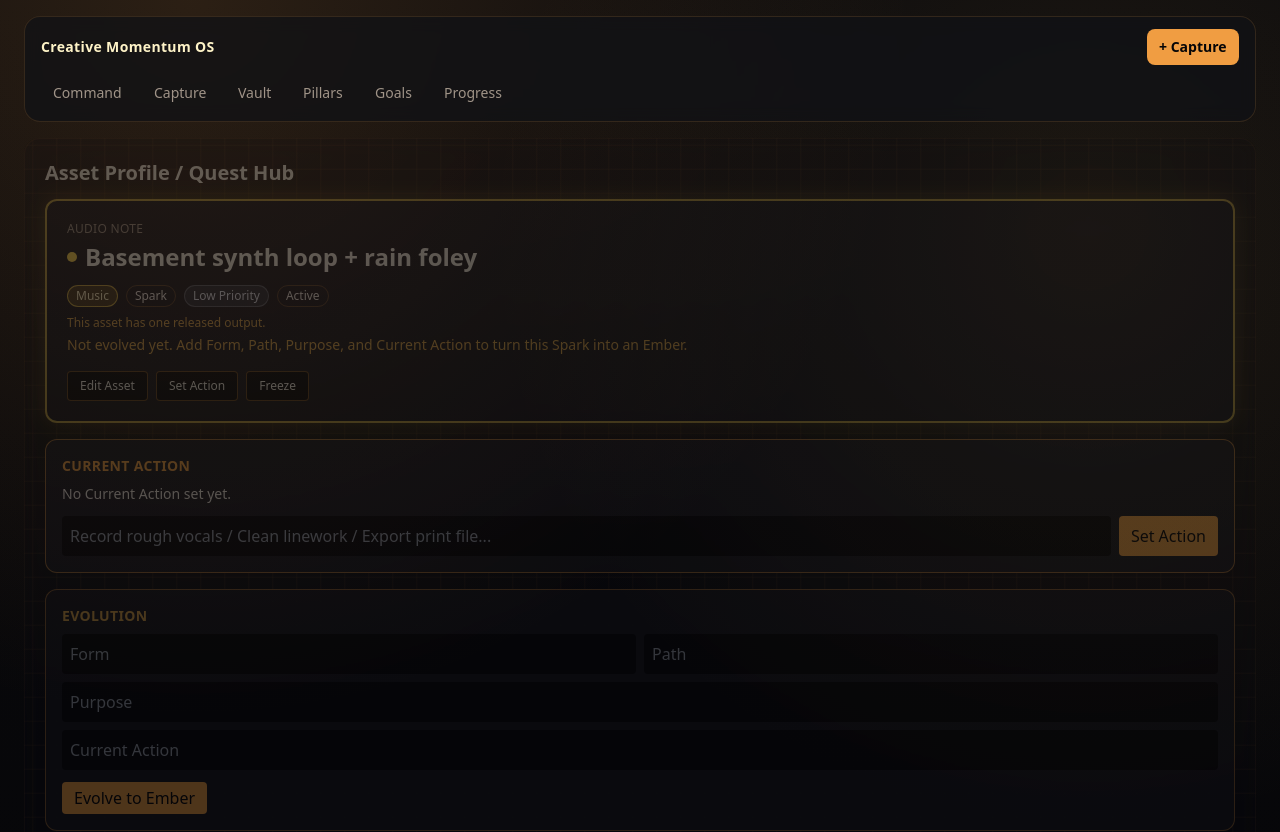
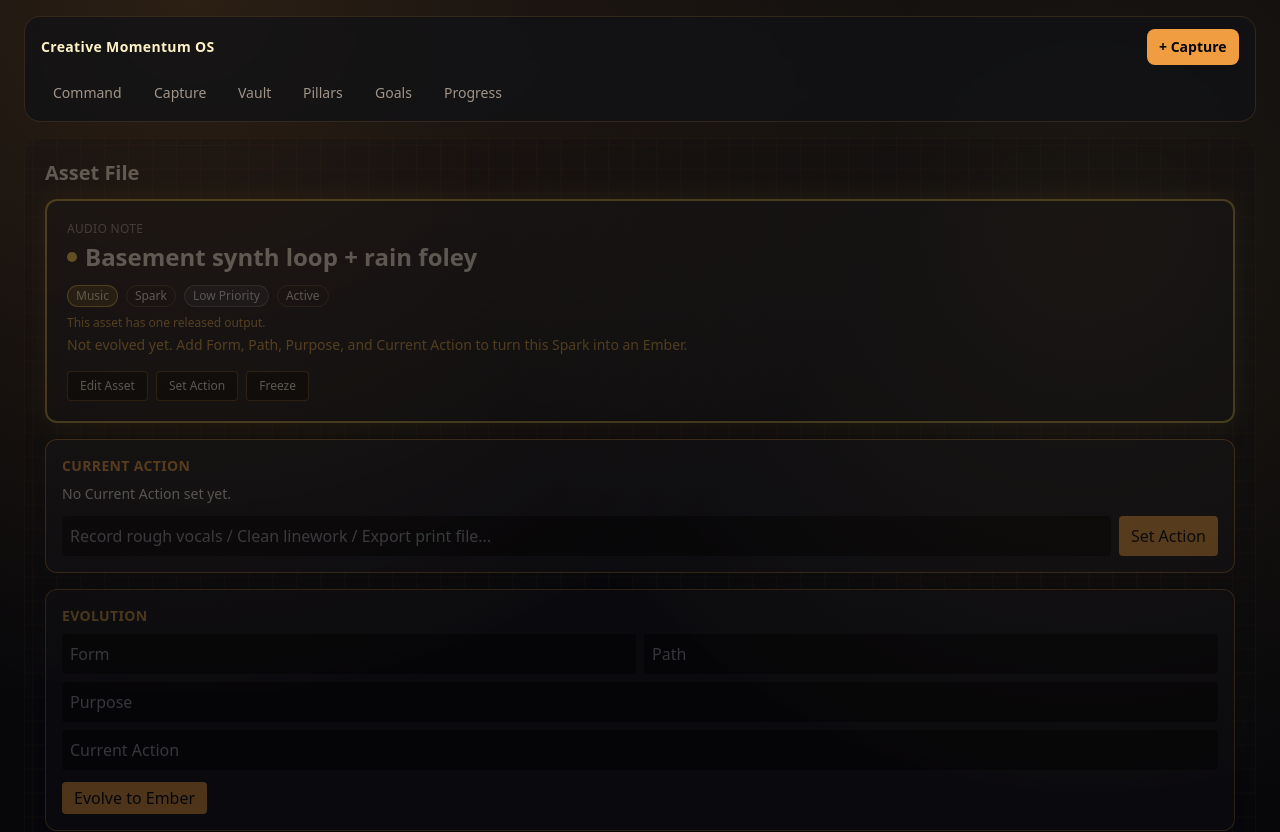
Before and after one commit to chongcena/renaissance, a Next.js app: page /spark/sp-100 in a window 1280 px wide. Shown: the top 832 px of the page. Built offline with nearby package versions, Linux system fonts and the light colour scheme.

Commit message:
Simplify Vault asset actions and rename Asset File title

```diff
--- a/app/spark/[id]/page.tsx
+++ b/app/spark/[id]/page.tsx
@@ -102,7 +102,7 @@
   };
 
   return <Layout>
-    <h2 className='text-xl font-semibold'>Asset Profile / Quest Hub</h2>
+    <h2 className='text-xl font-semibold'>Asset File</h2>
 
     <section className={`mt-3 rounded-xl border-2 bg-panelAlt/90 p-5 ${pillarStyle.border} ${spark.status === 'frozen' ? getFrozenStateClasses(true) : pillarStyle.glow} ${pillarStyle.softBg}`}>
       <p className='text-xs uppercase tracking-wide text-muted'>{spark.kind}</p>
```
Also changed, not shown: app/vault/page.tsx (+1 -1 lines).
